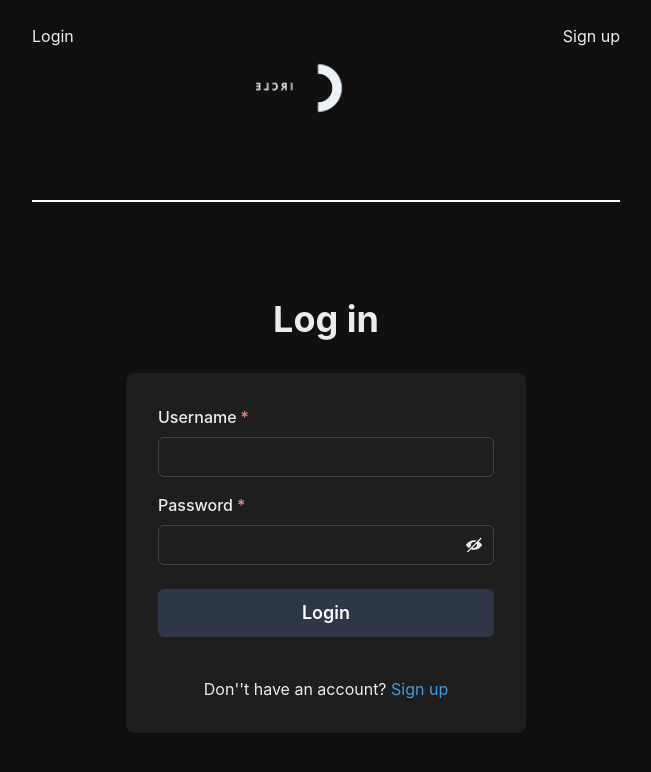
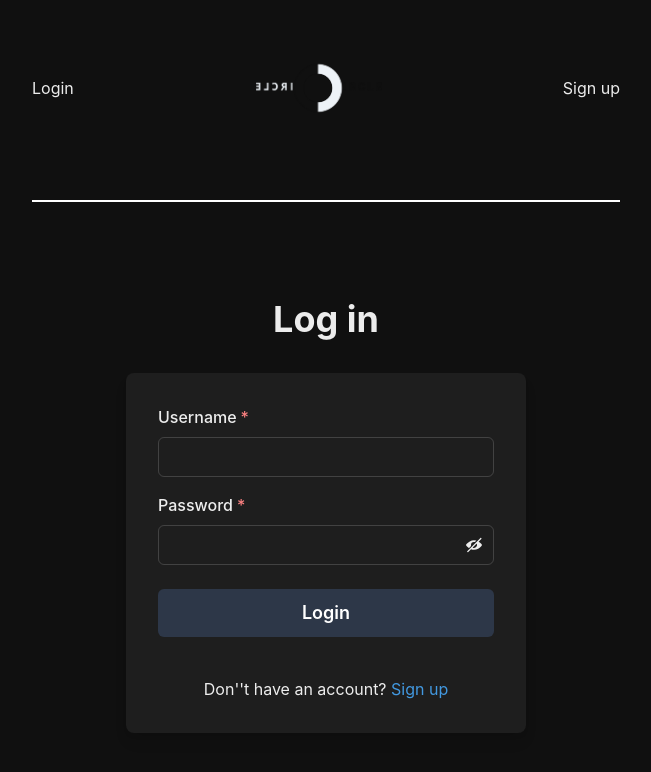
Before and after one commit to pkunray/circle, a React (Vite) app in the folder circle-frontend/: page /auth in a window 1280 px wide. Shown: the top 772 px of the page, without its empty margins (314-965 px from the left). Built offline with nearby package versions, Linux system fonts and the light colour scheme; no server answers.

Commit message:
ui: small ui fix

```diff
--- a/circle-frontend/src/components/Header.jsx
+++ b/circle-frontend/src/components/Header.jsx
@@ -18,7 +18,7 @@ const Header = () => {
 
   return (
     <>
-      <Flex justifyContent={"space-between"} mt={6} mb="12">
+      <Flex justifyContent={"space-between"} alignItems={"center"} mt={6} mb="12">
         {user && (
           <Link as={RouterLink} to="/">
             <AiFillHome size={24} />
```
